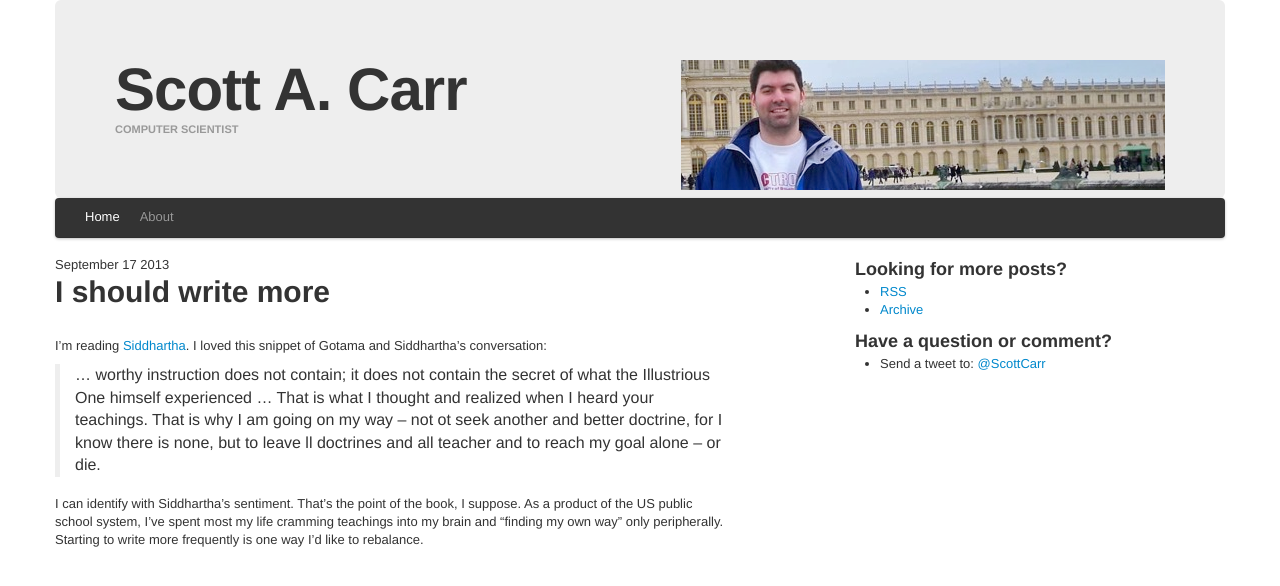
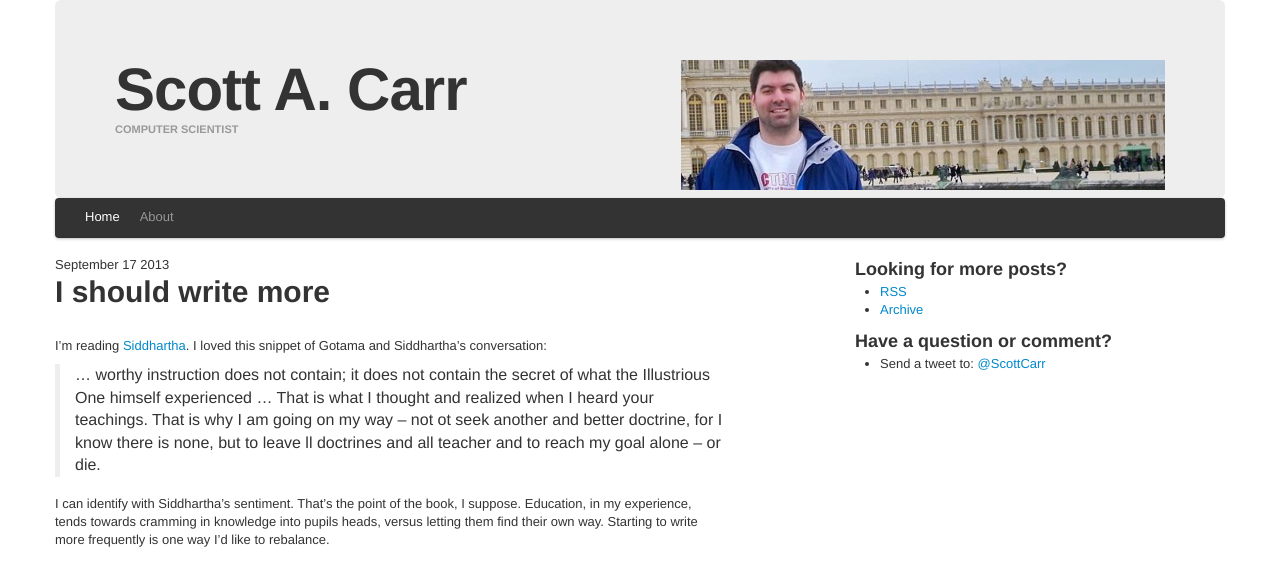
Before and after one commit to scottcarr/scottcarr.github.com, a Jekyll site: the page built from _posts/2013-9-17-I-should-write-more.md, in a window 1280 px wide. Shown: the top 586 px of the page. Built offline with Jekyll 4.4.1, drawn with Linux system fonts in a browser that asks for light colours.

Commit message:
formating

```diff
--- a/_posts/2013-9-17-I-should-write-more.md
+++ b/_posts/2013-9-17-I-should-write-more.md
@@ -9,4 +9,4 @@
 
 > ... worthy instruction does not contain; it does not contain the secret of what the Illustrious One himself experienced ... That is what I thought and realized when I heard your teachings.  That is why I am going on my way -- not ot seek another and better doctrine, for I know there is none, but to leave ll doctrines and all teacher and to reach my goal alone -- or die.
 
-I can identify with Siddhartha's sentiment.  That's the point of the book, I suppose.  As a product of the US public school system, I've spent most my life cramming teachings into my brain and "finding my own way" only peripherally.  Starting to write more frequently is one way I'd like to rebalance.
+I can identify with Siddhartha's sentiment.  That's the point of the book, I suppose.  Education, in my experience, tends towards cramming in knowledge into pupils heads, versus letting them find their own way.  Starting to write more frequently is one way I'd like to rebalance.
```
